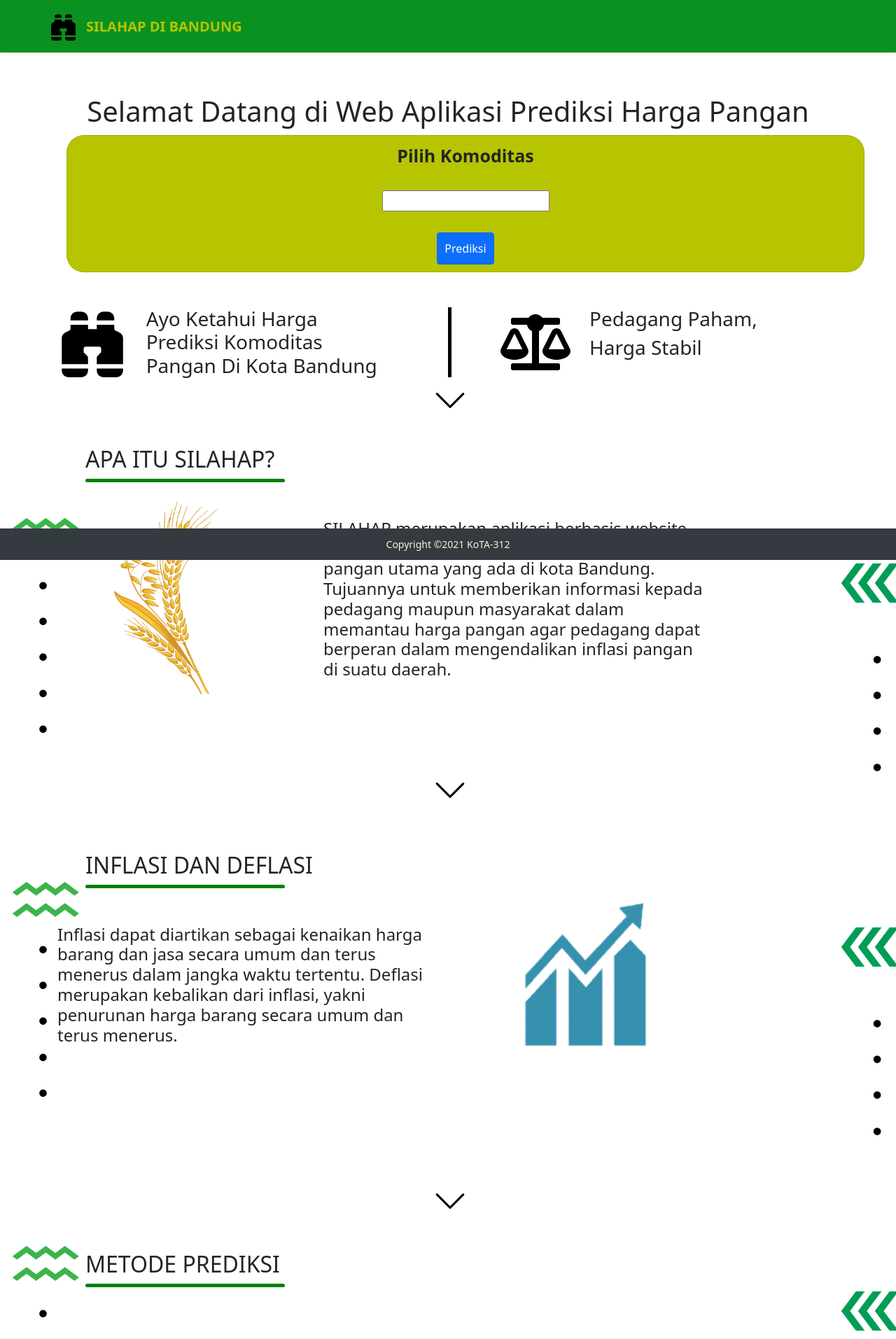
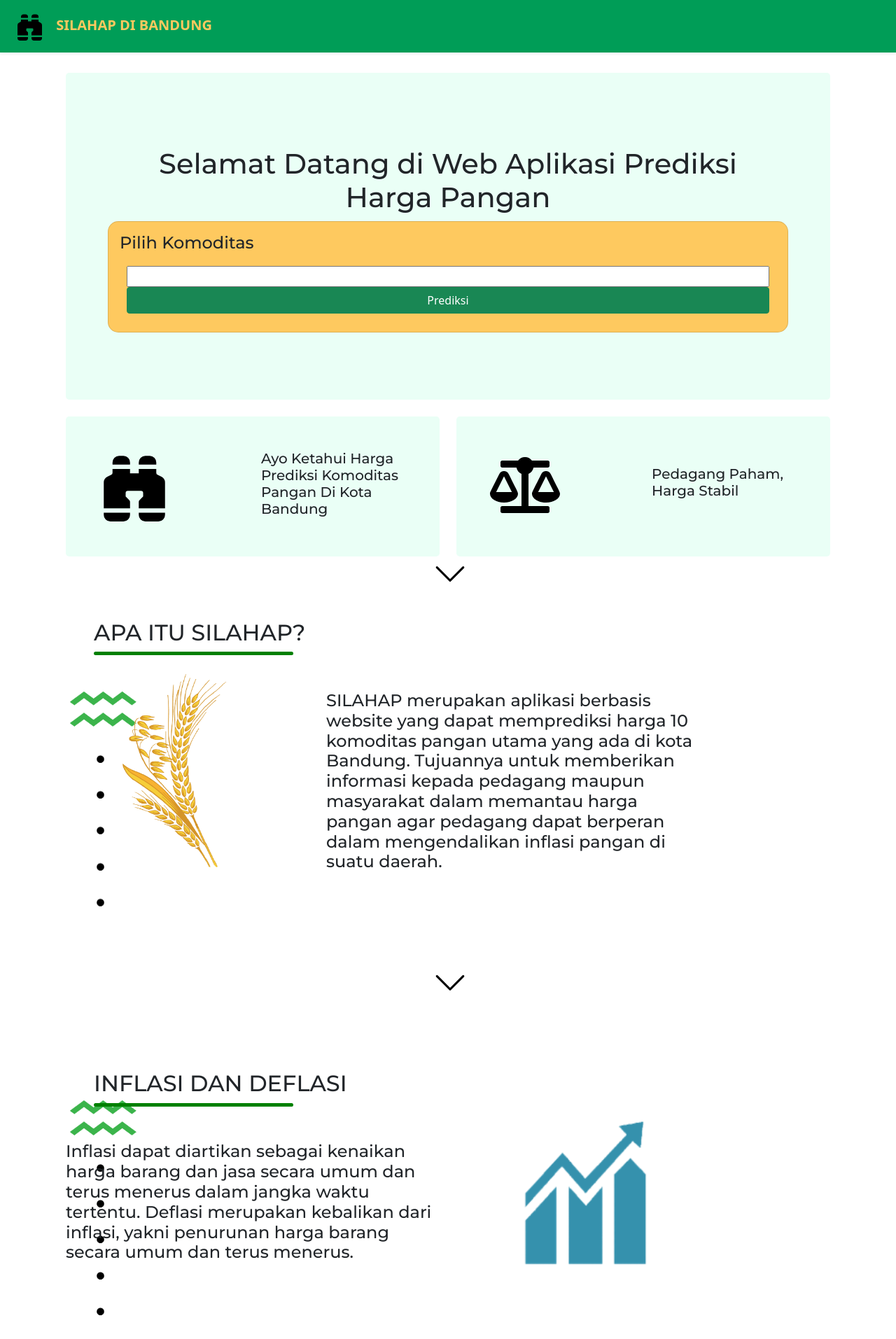
Before and after one commit to azrasabila/prediksi-harga-pangan, a Django app: template prediksiHargaPangan/templates/index.html in a window 1280 px wide. Shown: the top 1913 px of the page at 70% size. Run offline with Django 3.2, Linux system fonts and the light colour scheme; the template is opened without the code that fills it, so the values that code supplies are empty, except form fields; form fields are guessed from the names that the template uses; parts of the project's set-up code (start-up, migrations or seed data) failed here and were passed over; some libraries are stand-ins or nearby versions.

Commit message:
tampilan

```diff
--- a/prediksiHargaPangan/templates/index.html
+++ b/prediksiHargaPangan/templates/index.html
@@ -4,66 +4,58 @@
 {%include "snippets/head.html"%}
 
 <body>
+  <main>
+    <div class="container py-4">
       <!-- Navigation-->
       <nav class="navbar navbar-expand-lg fixed-top navbar-inverse shadow-sm" id="mainNav">
-    <div class="navbar-nav px-5">
-      <img src="{% static 'img/binoculars-fill.svg' %}" href="/" height="40" width="75"
-        style="padding-left: 10px;">
-      <a class="navbar-brand fw-bold" href="/">SILAHAP DI BANDUNG</a>
+        <a class="navbar-brand fw-bold" href="/">
+          <img src="{% static 'img/binoculars-fill.svg' %}" href="/" height="40" width="75" style="padding-left: 10px;">
+          SILAHAP DI BANDUNG
+        </a>
+      </nav>
+      <!-- Home Page -->
+      <div class="container" style="margin-top: 80px;">
+        <div class="p-5 mb-4 rounded-3" style="background-color: #EAFFF6;">
+          <div class="container-fluid py-5">
+            <h1 class="center">Selamat Datang di Web Aplikasi Prediksi Harga Pangan</h1>
+            <div class="card">
+              <div class="card-body">
+                <form method='post'>
+                  {% csrf_token %}
+                  <h4>Pilih Komoditas</h4>
+                  <div class="pilihkomoditas row center">
+                    {{commodityForm.pilih_komoditas}}
+                    <button class="btn btn-success" type="submit">Prediksi</button>
                   </div>
-  </nav>
-  <!-- Footer -->
-  <div class="nav-footer">
-    <div class="small">Copyright ©2021 KoTA-312</div>
-  </div>
-  <!-- Home Page -->
-  <div class="container" style="margin-top: 125px;">
-    <h1 class="center">Selamat Datang di Web Aplikasi Prediksi Harga Pangan</h1>
-    <span class="horizontal-line"></span>
-    <div class="row">
-      <div class="card">
-        <div class="card-body center">
-          <form method='post'>
-            <b class="card-title center" style="font-size: 25px; ">Pilih Komoditas</b>
-            {% csrf_token %}
-            <div class="pilihkomoditas">
-              {{commodityForm.pilih_komoditas}}
-            </div>
-            <button class="btn btn-primary center" type="submit">Prediksi</button>
                 </form>
               </div>
             </div>
           </div>
-    <!-- <div class="card center" style="width: 50rem; margin-top: 20px;">
-      <div class="card-body center">
-        <b class="center" style="font-size: 25px;">Pilih Komoditas</b>
-        <form method='post' class="row center">
-          <div class="col-sm-8">
-            {% csrf_token %}
-            {{commodityForm.pilih_komoditas}}
         </div>
-          <div class="col-sm-4">
-            <button class="btn btn-primary" type="submit">Prediksi</button>
-          </div>
-        </form>
-      </div>
-    </div> -->
-    <div class="row" style="margin-top: 50px;">
-      <div class="col">
+        <div class="row align-items-md-stretch">
+          <div class="col-md-6">
+            <div class="h-100 p-5 rounded-3" style="background-color: #EAFFF6;">
+              <div class="row" style="align-items: center;">
+                <div class=" col">
                   <img src="{% static 'img/binoculars-fill.svg' %}" href="#prediksi" height="100" width="100">
                 </div>
-      <div class="col-sm-4">
-        <h3>Ayo Ketahui Harga Prediksi Komoditas Pangan Di Kota Bandung</h3>
+                <div class="col">
+                  <h5>Ayo Ketahui Harga Prediksi Komoditas Pangan Di Kota Bandung</h5>
                 </div>
-      <div class="col">
-        <span class="vertical-line"></span>
               </div>
+            </div>
+          </div>
+          <div class="col-md-6">
+            <div class="h-100 p-5 rounded-3" style="background-color: #EAFFF6;">
+              <div class="row" style="align-items: center;">
                 <div class="col">
                   <img src="{% static 'img/balance-scale-solid.svg' %}" href="#prediksi" height="100" width="100">
                 </div>
-      <div class="col-sm-4">
-        <h3>Pedagang Paham,</h3>
-        <h3>Harga Stabil</h3>
+                <div class="col">
+                  <h5>Pedagang Paham,<br>Harga Stabil</h5>
+                </div>
+              </div>
+            </div>
           </div>
         </div>
         <a style="margin-left: 48%; color: black; ;" href="#section-1" id="section-1">
@@ -75,26 +67,31 @@
         </a>
       </div>
       <!-- Silahap Section-->
-  <section class="page-section text-black mb-0" >
+      <section class="page-section text-black mb-0">
         <div class="container">
           <!-- Silahap Section Heading-->
-      <h2 class="page-section-heading text-uppercase text-black" style="padding-left:40px; padding-top: 40px;">Apa itu SILAHAP?</h2>
+          <h2 class="page-section-heading text-uppercase text-black" style="padding-left:40px; padding-top: 40px;">Apa
+            itu
+            SILAHAP?</h2>
           <!-- Icon Divider-->
           <span class="horizontal-line"></span>
           <!-- Silahap Section Content-->
           <div class="row">
             <div class="col-sm-4">
-          <img src="{% static 'img/padi-removebg-preview.png' %}" href="#prediksi" height="300" width="310" style="margin-top: 20px; margin-bottom: 50px;">
+              <img src="{% static 'img/padi-removebg-preview.png' %}" href="#prediksi" height="300" width="310"
+                style="margin-top: 20px; margin-bottom: 50px;">
             </div>
             <div class="col-sm-8" style="max-width: 50%; margin-top: 5%; margin-bottom: 125px;">
               <h4>SILAHAP merupakan aplikasi berbasis website yang dapat memprediksi harga 10 komoditas pangan
-            utama yang ada di kota Bandung. Tujuannya untuk memberikan informasi kepada pedagang maupun masyarakat dalam
-            memantau harga pangan agar pedagang dapat berperan dalam mengendalikan inflasi pangan di suatu daerah.</h4>
+                utama yang ada di kota Bandung. Tujuannya untuk memberikan informasi kepada pedagang maupun masyarakat
+                dalam
+                memantau harga pangan agar pedagang dapat berperan dalam mengendalikan inflasi pangan di suatu daerah.
+              </h4>
             </div>
           </div>
           <a style="margin-left: 48%; color: black; " href="#section-2" id="section-2">
-        <svg xmlns="http://www.w3.org/2000/svg" width="50" height="50" fill="currentColor" class="bi bi-chevron-down"
-          href="#section1" viewBox="0 0 16 16">
+            <svg xmlns="http://www.w3.org/2000/svg" width="50" height="50" fill="currentColor"
+              class="bi bi-chevron-down" href="#section1" viewBox="0 0 16 16">
               <path fill-rule="evenodd"
                 d="M1.646 4.646a.5.5 0 0 1 .708 0L8 10.293l5.646-5.647a.5.5 0 0 1 .708.708l-6 6a.5.5 0 0 1-.708 0l-6-6a.5.5 0 0 1 0-.708z" />
             </svg>
@@ -104,23 +101,26 @@
       <!-- Inflasi Section-->
       <section class="page-section text-black mb-0">
         <div class="container">
-      <h2 class="page-section-heading text-uppercase text-black" style="padding-left:40px; padding-top: 100px;">Inflasi dan Deflasi</h2>
+          <h2 class="page-section-heading text-uppercase text-black" style="padding-left:40px; padding-top: 100px;">
+            Inflasi dan Deflasi</h2>
           <!-- Icon Divider-->
           <span class="horizontal-line"></span>
           <!-- inflasi Section Content-->
           <div class="row">
             <div class="col-sm-8" style="max-width: 50%; margin-top: 5%; margin-bottom: 190px;">
               <h4>Inflasi dapat diartikan sebagai kenaikan harga barang dan jasa secara umum dan terus menerus
-            dalam jangka waktu tertentu. Deflasi merupakan kebalikan dari inflasi, yakni penurunan harga barang secara
+                dalam jangka waktu tertentu. Deflasi merupakan kebalikan dari inflasi, yakni penurunan harga barang
+                secara
                 umum dan terus menerus.</h4>
             </div>
             <div class="col-sm-4">
-          <img src="{% static 'img/inflasi.png' %}" href="#prediksi" height="250" width="375" style="margin-bottom: 50px;">
+              <img src="{% static 'img/inflasi.png' %}" href="#prediksi" height="250" width="375"
+                style="margin-bottom: 50px;">
             </div>
           </div>
           <a style="margin-left: 48%; color: black; ;" href="#section-3" id="section-3">
-        <svg xmlns="http://www.w3.org/2000/svg" width="50" height="50" fill="currentColor" class="bi bi-chevron-down"
-          href="#section1" viewBox="0 0 16 16">
+            <svg xmlns="http://www.w3.org/2000/svg" width="50" height="50" fill="currentColor"
+              class="bi bi-chevron-down" href="#section1" viewBox="0 0 16 16">
               <path fill-rule="evenodd"
                 d="M1.646 4.646a.5.5 0 0 1 .708 0L8 10.293l5.646-5.647a.5.5 0 0 1 .708.708l-6 6a.5.5 0 0 1-.708 0l-6-6a.5.5 0 0 1 0-.708z" />
             </svg>
@@ -131,23 +131,28 @@
       <section class="page-section text-black mb-0">
         <div class="container">
           <!-- Metode Section Heading-->
-      <h2 class="page-section-heading text-uppercase text-black" style="padding-left:40px; padding-top: 150px;">Metode Prediksi</h2>
+          <h2 class="page-section-heading text-uppercase text-black" style="padding-left:40px; padding-top: 150px;">
+            Metode
+            Prediksi</h2>
           <!-- Icon Divider-->
           <span class="horizontal-line"></span>
           <!-- Metode Section Content-->
           <div class="row">
             <div class="col-sm-4">
-          <img src="{% static 'img/prophet.png' %}" href="#prediksi" height="300" width="310" style="margin-top: 80px;">
+              <img src="{% static 'img/prophet.png' %}" href="#prediksi" height="300" width="310"
+                style="margin-top: 80px;">
             </div>
             <div class="col-sm-8" style="max-width: 50%; margin-top: 7%; margin-bottom: 19px;">
               <h4>Menggunakan prediksi dengan menggunakan algoritma Prophet dengan memperhatikan 3 komponen
-            utama, yaitu trend, seasonality, dan holidays. Metode ini sangat cocok digunakan untuk data yang bersifat
-            timeseries dalam jangka waktu data yang panjang dengan menjanjikan akurasi prediksi yang cukup baik.</h4>
+                utama, yaitu trend, seasonality, dan holidays. Metode ini sangat cocok digunakan untuk data yang
+                bersifat
+                timeseries dalam jangka waktu data yang panjang dengan menjanjikan akurasi prediksi yang cukup baik.
+              </h4>
             </div>
           </div>
           <a style="margin-left: 48%; color: black; ;" href="#section-4" id="section-4">
-        <svg xmlns="http://www.w3.org/2000/svg" width="50" height="50" fill="currentColor" class="bi bi-chevron-down"
-          href="#section1" viewBox="0 0 16 16">
+            <svg xmlns="http://www.w3.org/2000/svg" width="50" height="50" fill="currentColor"
+              class="bi bi-chevron-down" href="#section1" viewBox="0 0 16 16">
               <path fill-rule="evenodd"
                 d="M1.646 4.646a.5.5 0 0 1 .708 0L8 10.293l5.646-5.647a.5.5 0 0 1 .708.708l-6 6a.5.5 0 0 1-.708 0l-6-6a.5.5 0 0 1 0-.708z" />
             </svg>
@@ -158,7 +163,9 @@
       <section class="page-section text-black mb-0">
         <div class="container">
           <!-- Metode Section Heading-->
-      <h2 class="page-section-heading text-uppercase text-black" style="padding-left:40px; padding-top: 150px;">Sumber Data</h2>
+          <h2 class="page-section-heading text-uppercase text-black" style="padding-left:40px; padding-top: 150px;">
+            Sumber
+            Data</h2>
           <!-- Icon Divider-->
           <span class="horizontal-line"></span>
           <!-- Metode Section Content-->
@@ -172,17 +179,29 @@
           </div>
           <div class="row">
             <div class="col center">
-          <img src="{% static 'img/indag.png' %}" width="250" height="100" style="margin-top: 20px;" class="img-fluid">
+              <img src="{% static 'img/indag.png' %}" width="250" height="100" style="margin-top: 20px;"
+                class="img-fluid">
             </div>
           </div>
           <div class="row">
             <div class="col center">
-          <img src="{% static 'img/dinastph.png' %}" width="400" height="300" style="margin-top: 20px; margin-bottom: 15%;" class="img-fluid">
+              <img src="{% static 'img/dinastph.png' %}" width="400" height="300"
+                style="margin-top: 20px; margin-bottom: 15%;" class="img-fluid">
             </div>
           </div>
         </div>
       </section>
+    </div>
+    <footer class="text-muted py-5 nav-footer">
+      <div class="container">
+        <p class="float-end mb-1">
+          <a href="#">Back to top</a>
+        </p>
+        <div class="small">Copyright ©2021 KoTA-312</div>
+      </div>
+    </footer>
     {%include "snippets/scripts.html"%}
+  </main>
 </body>
 
 </html>
@@ -192,40 +211,36 @@
     scroll-behavior: smooth;
   }
 
-    /* body {
-      background-image: url("{% static 'img/bgsilahap.jpg' %}");
-    } */
+  h1,
+  h2,
+  h3,
+  h4,
+  h5,
+  h6 {
+    font-family: 'Montserrat', sans-serif;
+  }
 
   .navbar-inverse {
-    background-color: #099220;
+    background-color: #009D57;
     font-size: 18px;
     height: 75px;
   }
 
   .navbar-brand {
-    color: #b7c400;
+    color: #FEC95F;
   }
 
   .navbar-brand:hover {
-    color: #9ba516;
+    color: #FEC95F;
   }
 
   .card {
-    top: 25%;
-    /* height:40%; */
-    background-color: #b7c400;
-    border-radius: 25px;
-    left: 25px;
+    background-color: #FEC95F;
+    border-radius: 15px;
   }
 
   .nav-footer {
-    padding: 0.75rem;
-    flex-shrink: 0;
     background-color: #343a40;
-    position: fixed;
-    left: 0;
-    bottom: 0;
-    width: 100%;
     text-align: center;
   }
 
@@ -262,8 +277,7 @@
   }
 
   .page-section {
-    height: 520px;
-    max-height: 520px;
+    min-height: 100%;
     background-image: url("{% static 'img/bgsilahap.png' %}");
     background-repeat: no-repeat;
   }
--- a/prediksiHargaPangan/templates/snippets/besok.html
+++ b/prediksiHargaPangan/templates/snippets/besok.html
@@ -2,8 +2,9 @@
 <div class="card" style="height: 100%;">
   <div class="card-body col">
     {% if tomorrow %} {% for i in tomorrow %}
-    <h5 class="card-title">Prediksi harga besok {{i.yhat|floatformat:0}}</h5>
-    <p class="card-text">Batas Atas : {{i.yhat_upper|floatformat:0}}<br>Batas Bawah : {{i.yhat_lower|floatformat:0}}</p>
+    <h5 class="card-title">Prediksi harga besok Rp.{{i.yhat|floatformat:0}}</h5>
+    <p class="card-text">Batas Atas : Rp.{{i.yhat_upper|floatformat:0}}<br>Batas Bawah :
+      Rp.{{i.yhat_lower|floatformat:0}}</p>
     {% endfor %} {% endif %}
   </div>
 </div>
--- a/prediksiHargaPangan/templates/snippets/hariini.html
+++ b/prediksiHargaPangan/templates/snippets/hariini.html
@@ -2,8 +2,9 @@
 <div class="card" style="height: 100%;">
   <div class="card-body">
     {% if today %} {% for i in today %}
-    <h5 class="card-title">Prediksi harga hari ini {{i.yhat|floatformat:0}}</h5>
-    <p class="card-text">Batas Atas : {{i.yhat_upper|floatformat:0}}<br>Batas Bawah : {{i.yhat_lower|floatformat:0}}</p>
+    <h5 class="card-title">Prediksi harga hari ini Rp.{{i.yhat|floatformat:0}}</h5>
+    <p class="card-text">Batas Atas : Rp.{{i.yhat_upper|floatformat:0}}<br>Batas Bawah :
+      Rp.{{i.yhat_lower|floatformat:0}}</p>
     <p class="card-text"></p>
     {% endfor %} {% endif %}
   </div>
--- a/prediksiHargaPangan/templates/snippets/head.html
+++ b/prediksiHargaPangan/templates/snippets/head.html
@@ -1,14 +1,14 @@
 {% load static %}
+
 <head>
   <meta charset="UTF-8" />
   <meta http-equiv="X-UA-Compatible" content="IE=edge" />
   <meta name="viewport" content="width=device-width, initial-scale=1.0" />
   <!-- Bootstrap CSS -->
-  <link
-    href="https://cdn.jsdelivr.net/npm/bootstrap@5.0.1/dist/css/bootstrap.min.css"
-    rel="stylesheet"
-    integrity="sha384-+0n0xVW2eSR5OomGNYDnhzAbDsOXxcvSN1TPprVMTNDbiYZCxYbOOl7+AMvyTG2x"
-    crossorigin="anonymous"
-  />
-  <title>Hello</title>
+  <link href="https://cdn.jsdelivr.net/npm/bootstrap@5.0.1/dist/css/bootstrap.min.css" rel="stylesheet"
+    integrity="sha384-+0n0xVW2eSR5OomGNYDnhzAbDsOXxcvSN1TPprVMTNDbiYZCxYbOOl7+AMvyTG2x" crossorigin="anonymous" />
+  <link rel="preconnect" href="https://fonts.googleapis.com">
+  <link rel="preconnect" href="https://fonts.gstatic.com" crossorigin>
+  <link href="https://fonts.googleapis.com/css2?family=Montserrat:wght@500&family=Ubuntu&display=swap" rel="stylesheet">
+  <title>Prediksi Harga Pangan</title>
 </head>
```
Also changed, not shown: prediksiHargaPangan/templates/prediksi/index.html (+36 -63 lines), requirements.txt (added, +10 -0 lines), 1 other file. Lines whose indentation alone changed are shown as unchanged.
